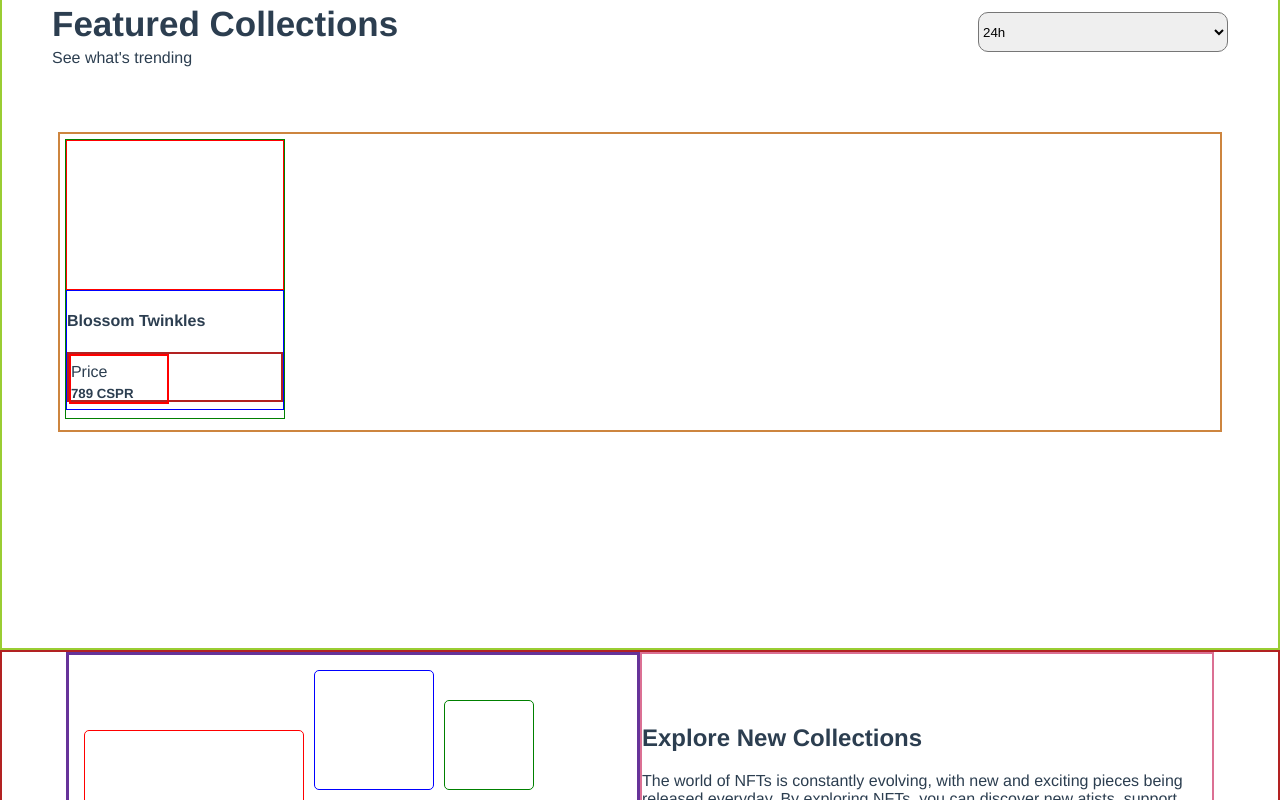
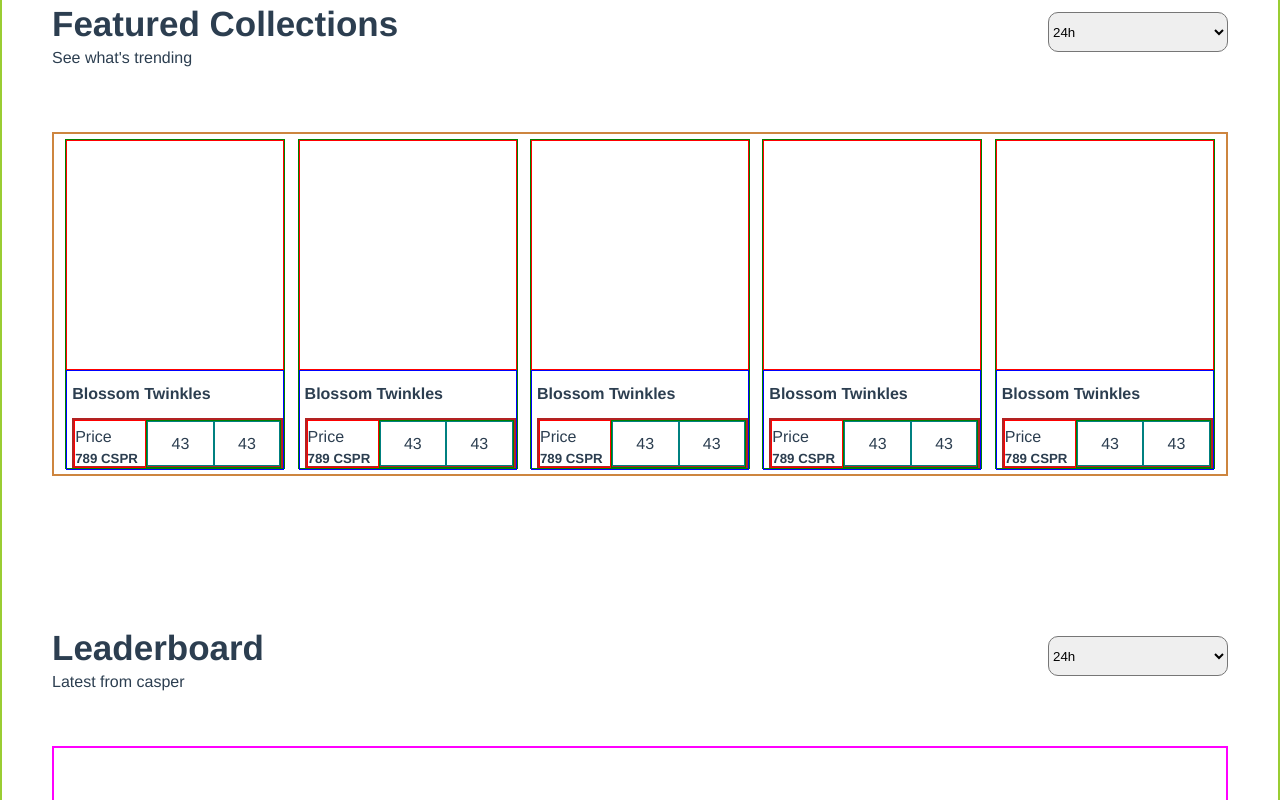
Before and after one commit to olatunji-20/nefa, a Vue app: page / in a window 1280 px wide. Shown: the part 1080-1880 px from the top of the page. Built offline with nearby package versions, Linux system fonts and the light colour scheme.

Commit message:
collections section

```diff
--- a/src/components/Collections.vue
+++ b/src/components/Collections.vue
@@ -9,6 +9,7 @@
             <option>48h</option>
         </select>
         <div class="blossom">
+
             <div class="card">
                 <div class="card-image"></div>
                 <div class="details">
@@ -18,10 +19,119 @@
                             <p>Price</p>
                             <h5>789 CSPR</h5>
                         </div>
+                        <div class="com">
+                            <div class="comm">
+                                <p>43</p>
+                            </div>
+                            <div class="comm">
+                                <p>43</p>
+                            </div>
+                        </div>
                     </div>
                 </div>
             </div>
+
+            <div class="card">
+                <div class="card-image"></div>
+                <div class="details">
+                    <h4>Blossom Twinkles</h4>
+                    <div class="price">
+                        <div class="p">
+                            <p>Price</p>
+                            <h5>789 CSPR</h5>
+                        </div>
+                        <div class="com">
+                            <div class="comm">
+                                <p>43</p>
+                            </div>
+                            <div class="comm">
+                                <p>43</p>
+                            </div>
+                        </div>
+                    </div>
+                </div>
+            </div>
+
+            <div class="card">
+                <div class="card-image"></div>
+                <div class="details">
+                    <h4>Blossom Twinkles</h4>
+                    <div class="price">
+                        <div class="p">
+                            <p>Price</p>
+                            <h5>789 CSPR</h5>
+                        </div>
+                        <div class="com">
+                            <div class="comm">
+                                <p>43</p>
+                            </div>
+                            <div class="comm">
+                                <p>43</p>
+                            </div>
+                        </div>
+                    </div>
+                </div>
+            </div>
+
+            <div class="card">
+                <div class="card-image"></div>
+                <div class="details">
+                    <h4>Blossom Twinkles</h4>
+                    <div class="price">
+                        <div class="p">
+                            <p>Price</p>
+                            <h5>789 CSPR</h5>
+                        </div>
+                        <div class="com">
+                            <div class="comm">
+                                <p>43</p>
+                            </div>
+                            <div class="comm">
+                                <p>43</p>
+                            </div>
+                        </div>
+                    </div>
+                </div>
+            </div>
+
+            <div class="card">
+                <div class="card-image"></div>
+                <div class="details">
+                    <h4>Blossom Twinkles</h4>
+                    <div class="price">
+                        <div class="p">
+                            <p>Price</p>
+                            <h5>789 CSPR</h5>
+                        </div>
+                        <div class="com">
+                            <div class="comm">
+                                <p>43</p>
+                            </div>
+                            <div class="comm">
+                                <p>43</p>
+                            </div>
+                        </div>
+                    </div>
+                </div>
+            </div>
+
+
+
         </div>
+
+        <div class="feat">
+            <h2>Leaderboard</h2>
+            <p>Latest from casper</p>
+        </div>
+        <select>
+            <option>24h</option>
+            <option>48h</option>
+        </select>
+
+        <div class="table"></div>
+
+
+
     </section>
 </template>
 
@@ -40,7 +150,7 @@ export default {
 section {
     border: 2px solid yellowgreen;
     width: 100%;
-    height: 700px;
+    height: auto;
     text-align: left;
     padding: 40px 50px;
     /* display: flex;
@@ -55,44 +165,75 @@ section {
     font-size: 35px;
 }
 select {
-    width: 250px;
+    width: 180px;
     height: 40px;
     border-radius: 10px;
     float: right;
     margin-top: 20px;
 }
 .blossom {
-    width: 99%;
-    height: 300px;
+    width: 100%;
+    height: auto;
     border: 2px solid peru;
     display: block;
     margin: 140px auto;
     padding: 5px;
+    display: flex;
+    flex-direction: row;
+    justify-content: space-around;
+    flex-wrap: wrap;
 }
 .card {
     border: 1px solid green;
     width: 220px;
-    height: 280px;
+    height: 330px;
 }
 .card-image {
     width: 100%;
-    height: 150px;
+    height: 230px;
     border: 1px solid red;
 }
 .details {
     width: 100%;
-    height: 120px;
+    height: 100px;
     border: 1px solid blue;
+    padding-left: 5px;
+    line-height: 4px;
 }
 .price {
     width: 100%;
     height: 50px;
     border: 2px solid firebrick;
+    display: flex;
+    flex-direction: row;
+    flex-wrap: nowrap;
+    justify-content: space-between;
 }
 .p {
-    width: 100px;
-    height: 50px;
-    border: 2px solid red;
+    width: 80px;
+    height: 48px;
+    border: 1px solid red;
     line-height: 0px;
 }
+.com {
+    border: 1px solid green;
+    width: 150px;
+    height: 48px;
+    display: flex;
+    flex-direction: row;
+    flex-wrap: nowrap;
+}
+.comm {
+    border: 1px solid teal;
+    width: 50%;
+    height: 45px;
+    padding: 4px 0px;
+    text-align: center;
+}
+.table {
+    border: 2px solid fuchsia;
+    width: 100%;
+    height: 400px;
+    margin: 270px auto 100px;
+}
 </style>
--- a/src/components/Navbar.vue
+++ b/src/components/Navbar.vue
@@ -91,8 +91,8 @@ export default {
     display: flex;
     flex-direction: row;
     flex-wrap: wrap;
-    justify-content: center;
-    padding-top: 40px;
+    justify-content: space-around;
+    padding: 40px 20px;
 }
 .landing .first {
     width: 40%;
@@ -150,6 +150,6 @@ button {
     width: 100%;
     height: 100%;
     object-fit: cover;
-    transform: scale(1.5)
+    transform: scale(0.2)
 }
 </style>
```
